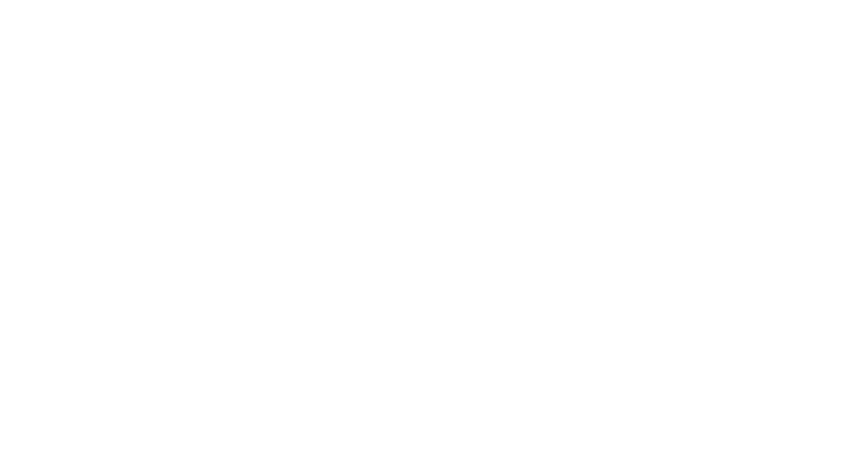
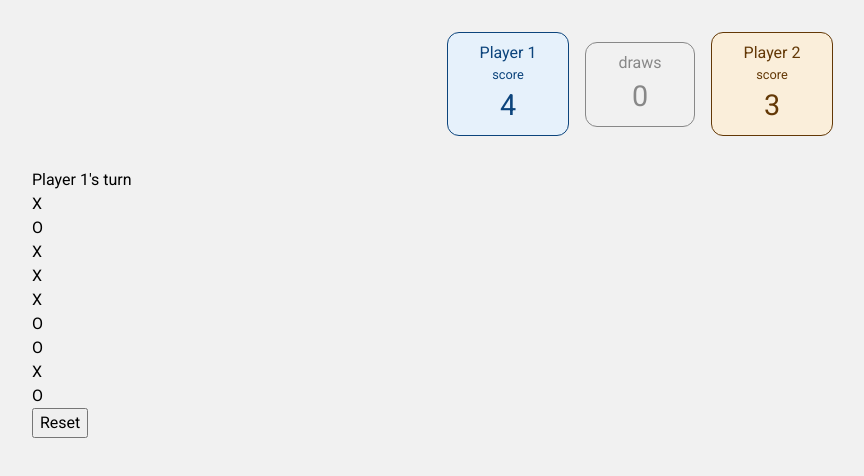
Before and after one commit to folejewski/odin-project, a plain HTML site: page tic-tac-toe/index.html in a window 1280 px wide. Shown: the whole page, without its empty margins (0-864 px from the left). Drawn offline with Linux system fonts and the light colour scheme; files whose address does not match are found by name.

Commit message:
Add HTML structure and initial CSS styling

```diff
--- a/tic-tac-toe/index.html
+++ b/tic-tac-toe/index.html
@@ -5,9 +5,44 @@
     <meta name="viewport" content="width=device-width, initial-scale=1.0">
     <title>Tic Tac Toe</title>
     <script src="script.js" defer></script>
+    <link rel="stylesheet" type="text/css" href="reset.css">
     <link rel="stylesheet" type="text/css" href="style.css">
 </head>
 <body>
-
+    <div class="main">
+        <div class="score-card">
+            <div class="player-one-score">
+                <p>Player 1</p>
+                <p>score</p>
+                <p>4</p>
+            </div>
+            <div class="draw-score">
+                <p>draws</p>
+                <p>0</p>
+            </div>
+            <div class="player-two-score">
+                <p>Player 2</p>
+                <p>score</p>
+                <p>3</p>
+            </div>
+        </div>
+        <div class="current-turn">
+            <p>Player 1's turn</p>
+        </div>
+        <div class="board">
+            <div class="field" data-index="0"><p>X</p></div>
+            <div class="field" data-index="1"><p>O</p></div>
+            <div class="field" data-index="2"><p>X</p></div>
+            <div class="field" data-index="3"><p>X</p></div>
+            <div class="field" data-index="4"><p>X</p></div>
+            <div class="field" data-index="5"><p>O</p></div>
+            <div class="field" data-index="6"><p>O</p></div>
+            <div class="field" data-index="7"><p>X</p></div>
+            <div class="field" data-index="8"><p>O</p></div>
+        </div>
+        <div class="reset-button">
+            <button>Reset</button>
+        </div>
+    </div>
 </body>
 </html>
--- /dev/null
+++ b/tic-tac-toe/reset.css
@@ -0,0 +1,56 @@
+/* 1. Use a more-intuitive box-sizing model */
+*, *::before, *::after {
+  box-sizing: border-box;
+}
+
+/* 2. Remove default margin */
+*:not(dialog) {
+  margin: 0;
+}
+
+/* 3. Enable keyword animations */
+@media (prefers-reduced-motion: no-preference) {
+  html {
+    interpolate-size: allow-keywords;
+  }
+}
+
+body {
+  /* 4. Increase line-height */
+  line-height: 1.5;
+  /* 5. Improve text rendering */
+  -webkit-font-smoothing: antialiased;
+}
+
+/* 6. Improve media defaults */
+img, picture, video, canvas, svg {
+  display: block;
+  max-width: 100%;
+}
+
+/* 7. Inherit fonts for form controls */
+input, button, textarea, select {
+  font: inherit;
+}
+
+/* 8. Avoid text overflows */
+p, h1, h2, h3, h4, h5, h6 {
+  overflow-wrap: break-word;
+}
+
+/* 9. Improve line wrapping */
+p {
+  text-wrap: pretty;
+}
+h1, h2, h3, h4, h5, h6 {
+  text-wrap: balance;
+}
+
+/*
+  10. Create a root stacking context
+*/
+#root, #__next {
+  isolation: isolate;
+}
+
+/* from https://www.joshwcomeau.com/css/custom-css-reset/ */
--- a/tic-tac-toe/style.css
+++ b/tic-tac-toe/style.css
@@ -0,0 +1,67 @@
+@font-face {
+    font-family: "Roboto";
+    src: url(./assets/Roboto-VariableFont_wdth\,wght.ttf) format("truetype");
+}
+
+:root {
+  --first-player-font: #0C447C;
+  --first-player-background: #E6F1FB;
+  --first-player-border: #85B7EB;
+  --second-player-font: #633806;
+  --second-player-background: #FAEEDA;
+  --second-player-border: #EF9F27;
+  --neutral-background: #f1f1f1;
+  --neutral-border-and-font: #888;
+  font-size: 16px;
+}
+
+* {
+    font-family: Roboto, sans-serif;
+}
+
+body {
+    line-height: 1.5;
+    min-height: 100vh;
+    background-color: var(--neutral-background);
+    padding: 2rem;
+}
+
+.score-card {
+    display: flex;
+    justify-content: center;
+    align-items: center;
+    margin-bottom: 2rem;
+    gap: 1rem;
+}
+
+.score-card div{
+    text-align: center;
+    border: 1px solid;
+    border-radius: 0.75rem;
+    padding: 0.5rem 2rem;
+    p:first-child {
+        font-size: 1rem;
+    }
+    p:nth-child(2) {
+        font-size: 0.8rem;
+    }
+    p:last-child {
+        font-size: 1.8rem;
+    }
+}
+
+.player-one-score {
+    color: var(--first-player-font);
+    background-color: var(--first-player-background);
+    border-color: var(--first-player-border);
+}
+
+.player-two-score {
+    color: var(--second-player-font);
+    background-color: var(--second-player-background);
+    border-color: var(--second-player-border);
+}
+
+.draw-score {
+    color: var(--neutral-border-and-font);
+}
```
